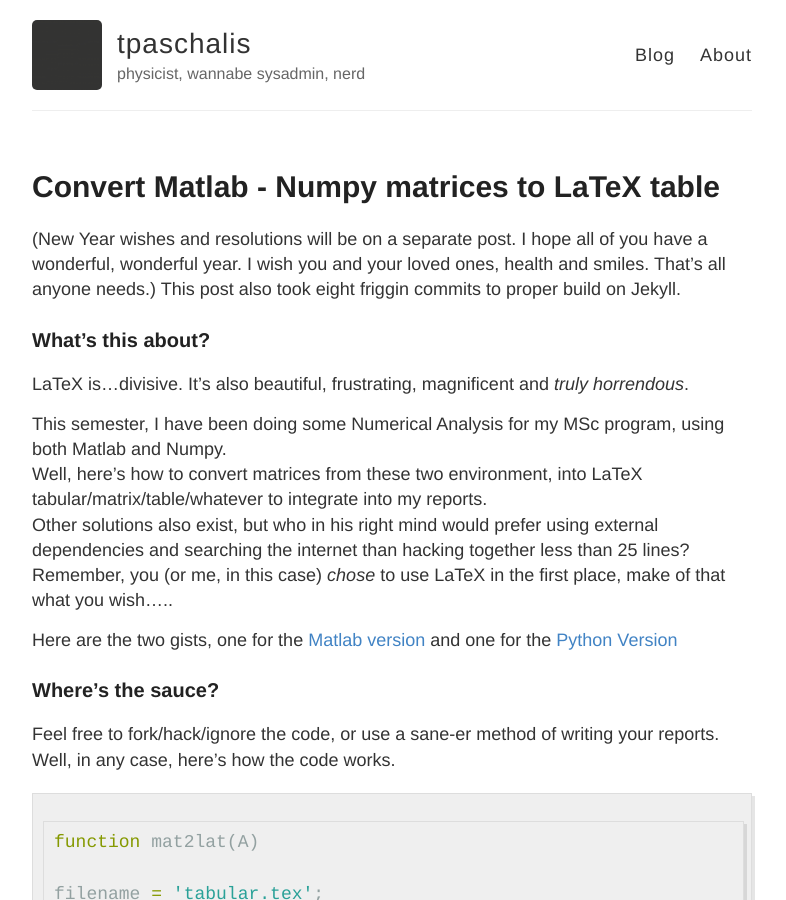
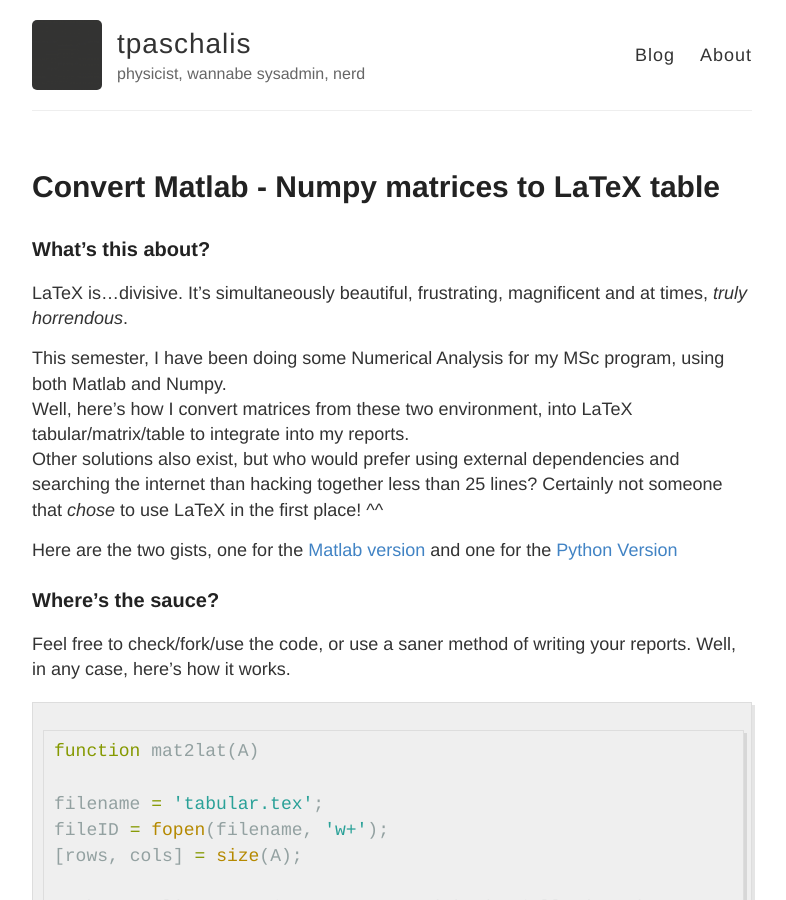
Before and after one commit to tpaschalis/tpaschalis.github.io, a Jekyll site: the page built from _posts/2018-01-02-numpy-matlab-matrix-to-latex.markdown, in a window 1280 px wide and 900 px high. Shown: the whole window, without its empty margins (248-1034 px from the left). Built offline with Jekyll 4.4.1, drawn with Linux system fonts in a browser that asks for light colours.

Commit message:
Matlab Numpy 2 LaTeX final edit

````diff
--- a/_posts/2018-01-02-numpy-matlab-matrix-to-latex.markdown
+++ b/_posts/2018-01-02-numpy-matlab-matrix-to-latex.markdown
@@ -5,24 +5,23 @@ date:   2018-01-02
 author: Paschalis Ts
 tags:   [tutorial, wip]
 mathjax: true
-description: "I still haven't caught up with writing *2018*"
+description: "I'm still getting used to writing *2018*"
+
+
 ---
 
-
-(New Year wishes and resolutions will be on a separate post. I hope all of you have a wonderful, wonderful year. I wish you and your loved ones, health and smiles. That's all anyone needs.) This post also took eight friggin commits to proper build on Jekyll.
-
 ### What's this about?
-LaTeX is...divisive. It's also beautiful, frustrating, magnificent and *truly horrendous*.
+LaTeX is...divisive. It's simultaneously beautiful, frustrating, magnificent and at times, *truly horrendous*.
 
 This semester, I have been doing some Numerical Analysis for my MSc program, using both Matlab and Numpy.
-Well, here's how to convert matrices from these two environment, into LaTeX tabular/matrix/table/whatever to integrate into my reports.
-Other solutions also exist, but who in his right mind would prefer using external dependencies and searching the internet than hacking together less than 25 lines? Remember, you (or me, in this case) *chose* to use LaTeX in the first place, make of that what you wish.....
+Well, here's how I convert matrices from these two environment, into LaTeX tabular/matrix/table to integrate into my reports.
+Other solutions also exist, but who would prefer using external dependencies and searching the internet than hacking together less than 25 lines? Certainly not someone that *chose* to use LaTeX in the first place!  ^^
 
 Here are the two gists, one for the [Matlab version](https://gist.github.com/tpaschalis/841dd4a57434ea34506c4408b13547c5) and one for the [Python Version](https://gist.github.com/tpaschalis/7a2943c2248b78b2558c457428086082)
 
 
 ### Where's the sauce?
-Feel free to fork/hack/ignore the code, or use a sane-er method of writing your reports. Well, in any case, here's how the code works.
+Feel free to check/fork/use the code, or use a saner method of writing your reports. Well, in any case, here's how it works.
 
 ```matlab
 function mat2lat(A)
@@ -71,7 +70,6 @@ def np2lat(A):
 	{% raw  %}
 	f.write('\\begin{tabular}{%s}\n' %tabalign)
 	{% endraw %}
-
 	# Use some numpy magic, just addding correct delimiter and newlines
 	np.savetxt(f, A, fmt=tabformat, delimiter='\t&\t', newline='\t \\\\ \n')
 
````
